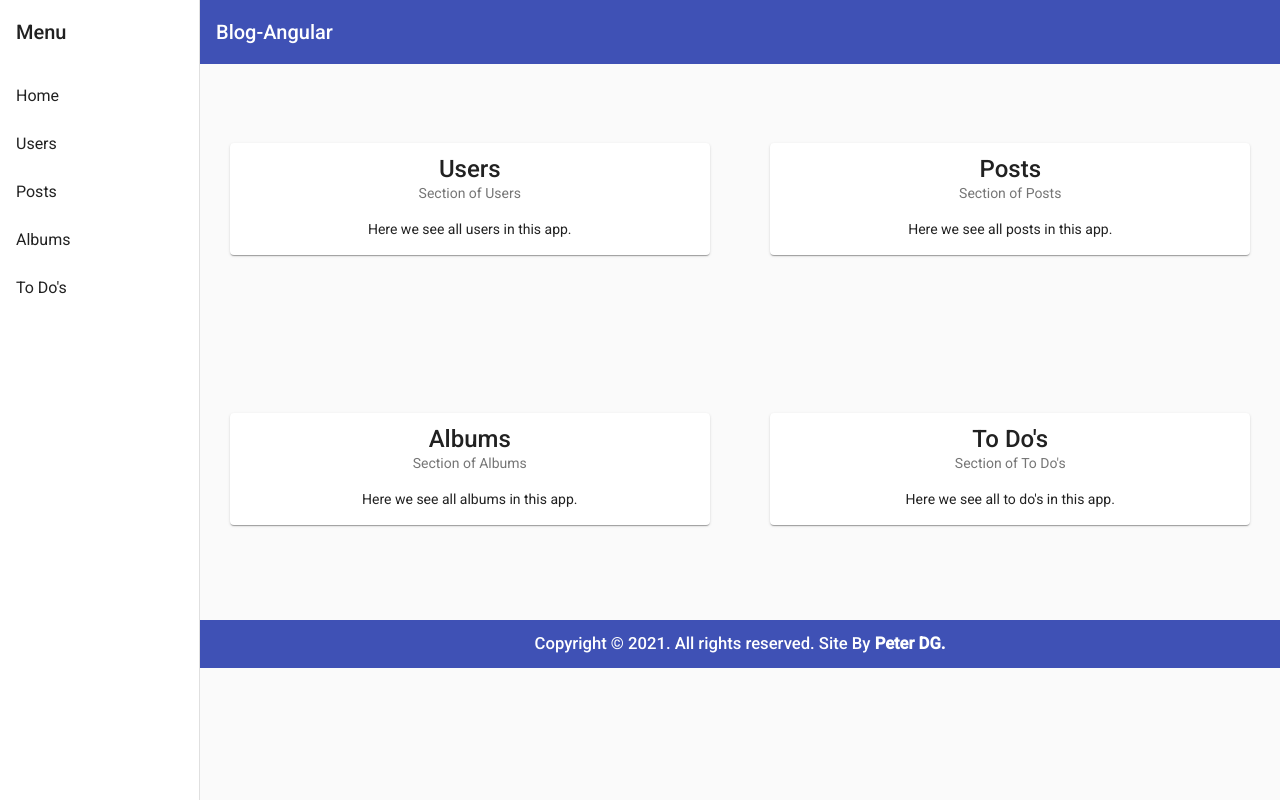
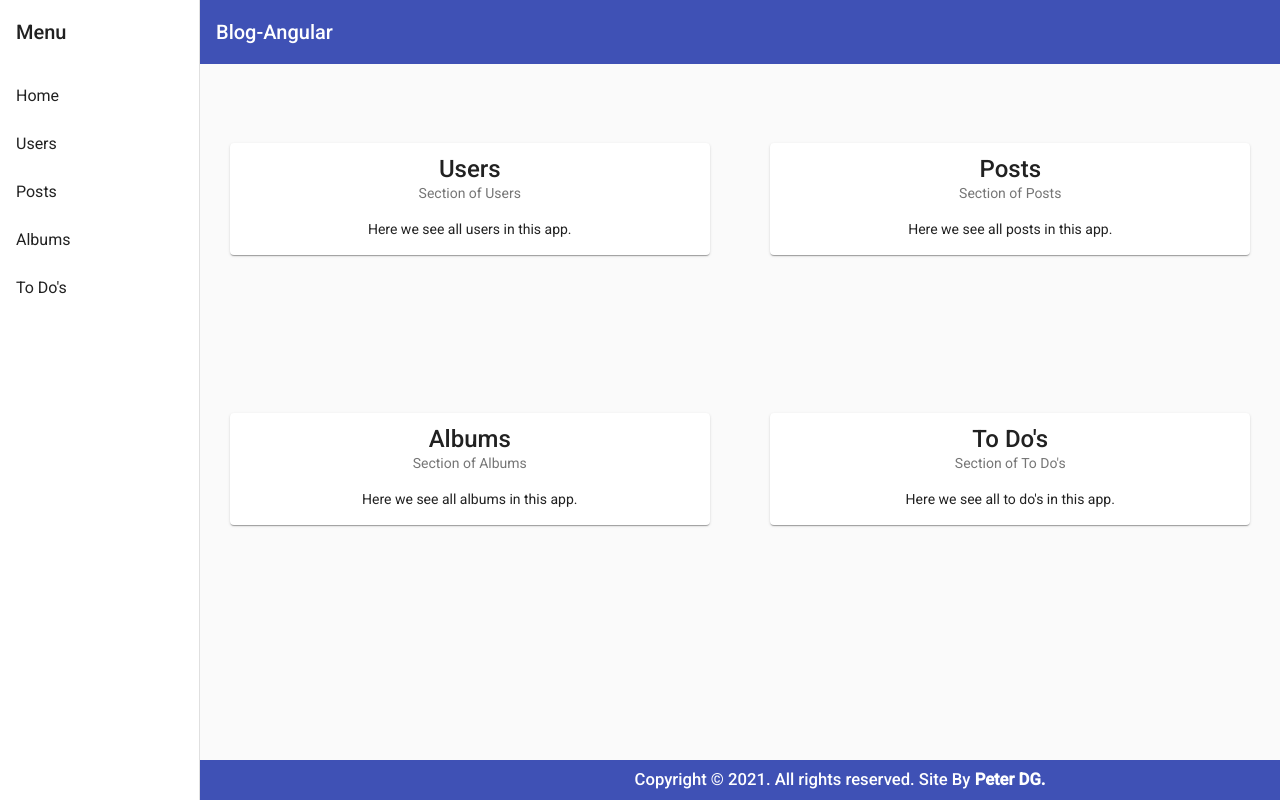
Before and after one commit to PeterDamianG/ChallengeAngularBlog, an Angular app: page /home in a window 1280 px wide. Built offline with nearby package versions, Linux system fonts and the light colour scheme.

Commit message:
fix footer

```diff
--- a/src/app/core/layout/footer/footer.component.css
+++ b/src/app/core/layout/footer/footer.component.css
@@ -1,8 +1,8 @@
 .footer {
   margin-top: 2vh;
-  position: relative;
+  position: fixed;
   bottom: 0;
-  height: 6vh;
+  height: 5vh;
 }
 .footer small {
   width: 100%;
```
